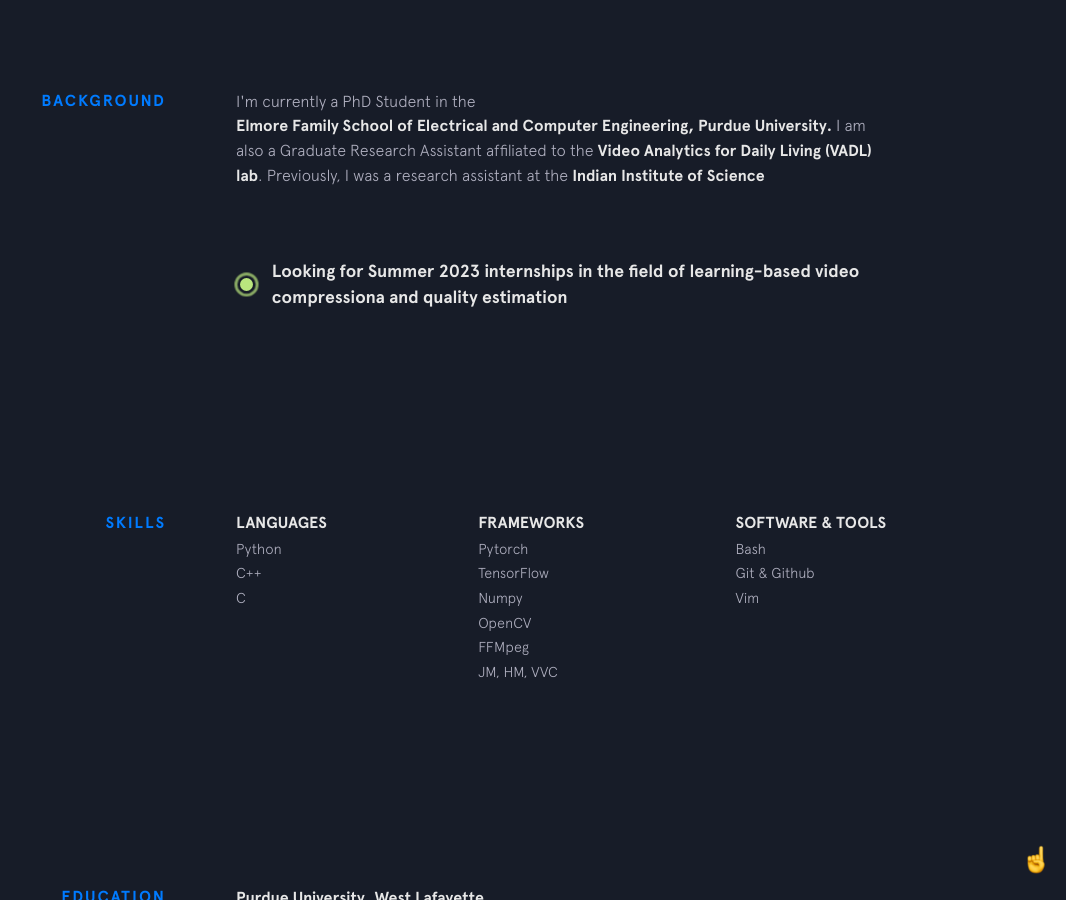
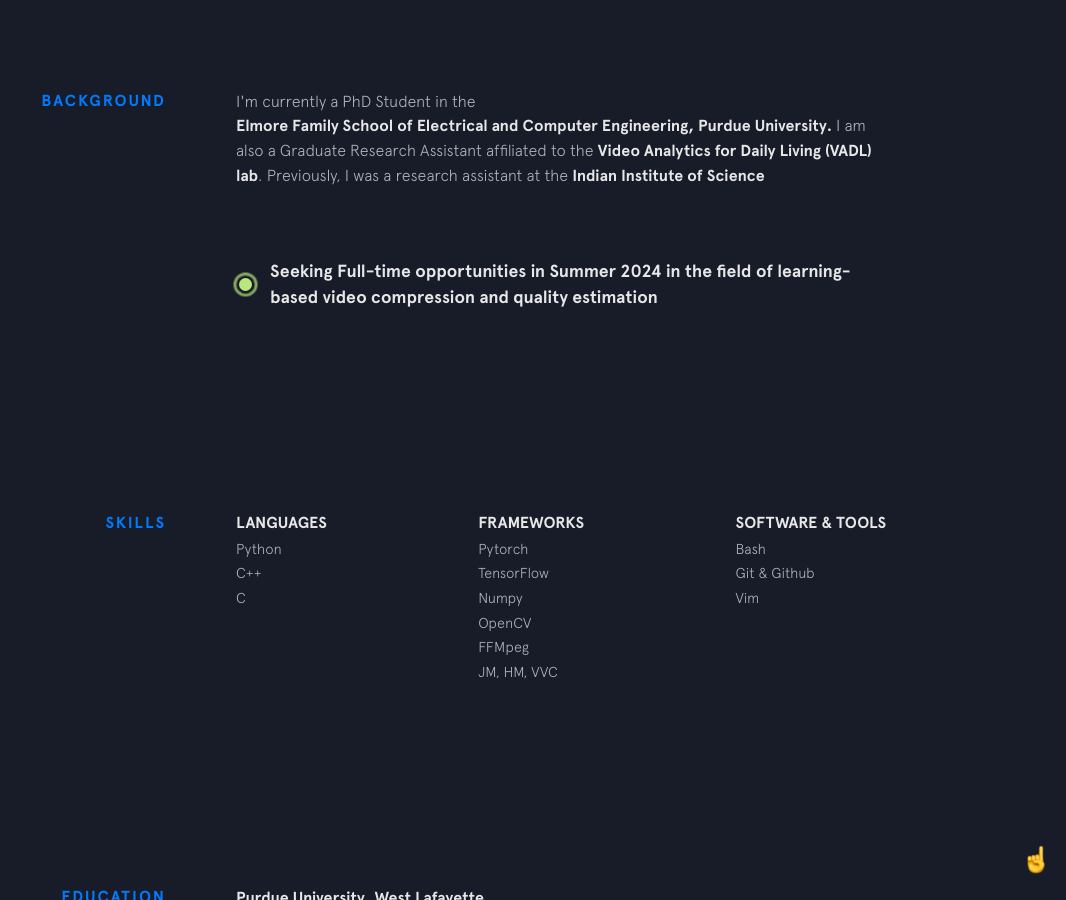
Before and after one commit to praneet195/praneet195.github.io, a Jekyll site: the page built from index.html, in a window 1280 px wide and 900 px high, scrolled down 911 px. Shown: the whole window, without its empty margins (214-1280 px from the left). Built offline with Jekyll 4.4.1, drawn with Linux system fonts in a browser that asks for light colours; nearby versions of some CDN libraries.

Commit message:
Update employment-status.html

```diff
--- a/_includes/employment-status.html
+++ b/_includes/employment-status.html
@@ -3,5 +3,5 @@
     <div class="status__light__ring"></div>
     <div class="status__light__led"></div>
   </div>
-  <div class="status__message">Looking for Summer 2023 internships in the field of learning-based video compressiona and quality estimation</div>
+  <div class="status__message">Seeking Full-time opportunities in Summer 2024 in the field of learning-based video compression and quality estimation</div>
 </a>
```
